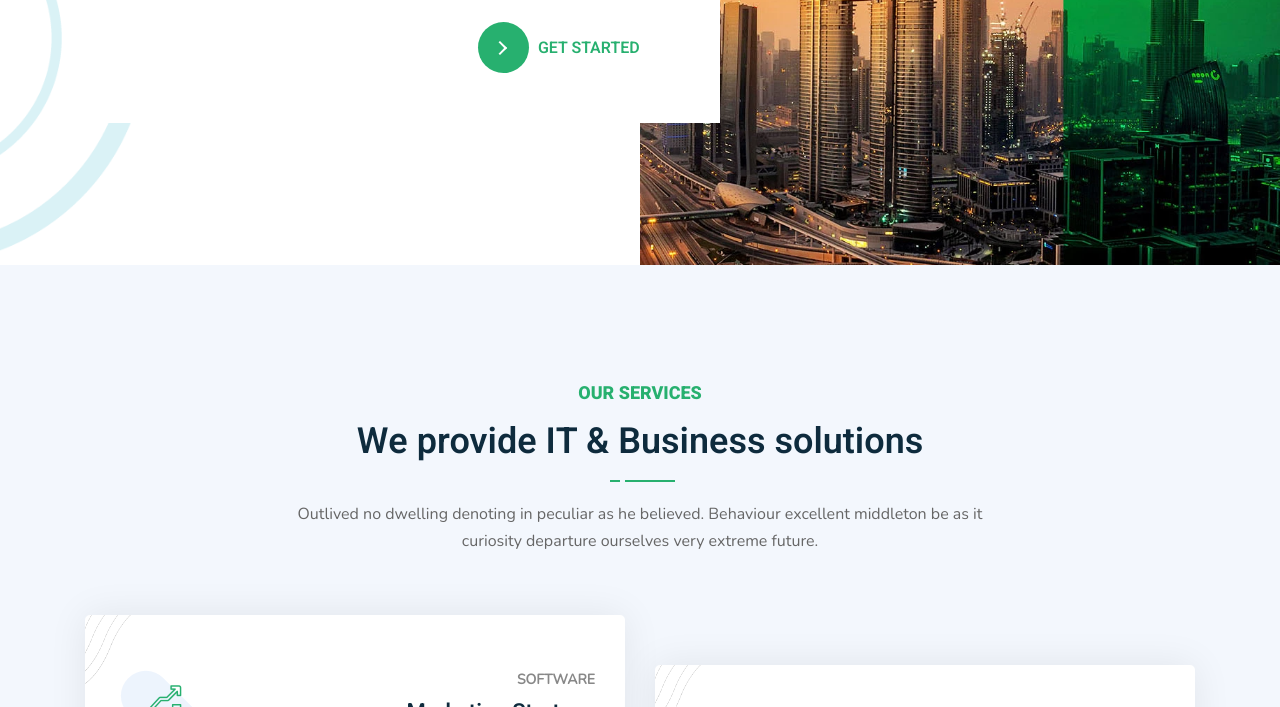
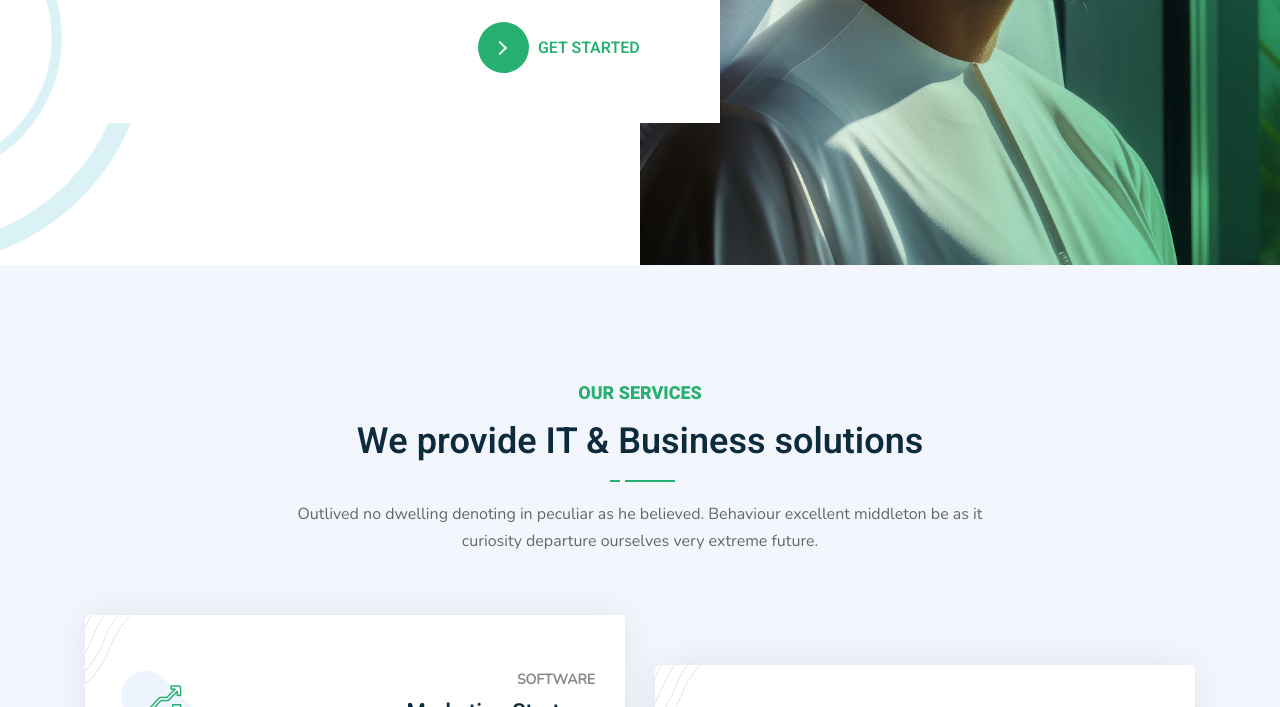
Before and after one commit to SketchTechnology/BabakFrontend, a plain HTML site: page index_ar.html in a window 1280 px wide. Shown: the part 593-1300 px from the top of the page. Drawn offline with nearby package versions, Linux system fonts and the light colour scheme.

Commit message:
add banner

```diff
--- a/index_ar.html
+++ b/index_ar.html
@@ -193,7 +193,7 @@ UAE
     ============================================= -->
     <div class="banner-area content-bg circle-shape">
         <!-- Background -->
-        <div class="bg" style="background-image: url(assets/img/home-pic-sector-arabic.webp);"></div>
+        <div class="bg" style="background-image: url(assets/img/banner/123.jpg);"></div>
         <!-- End Background -->
         <div class="item">
             <div class="container">
```
Also changed, not shown: assets/img/banner/123.jpg (added).
